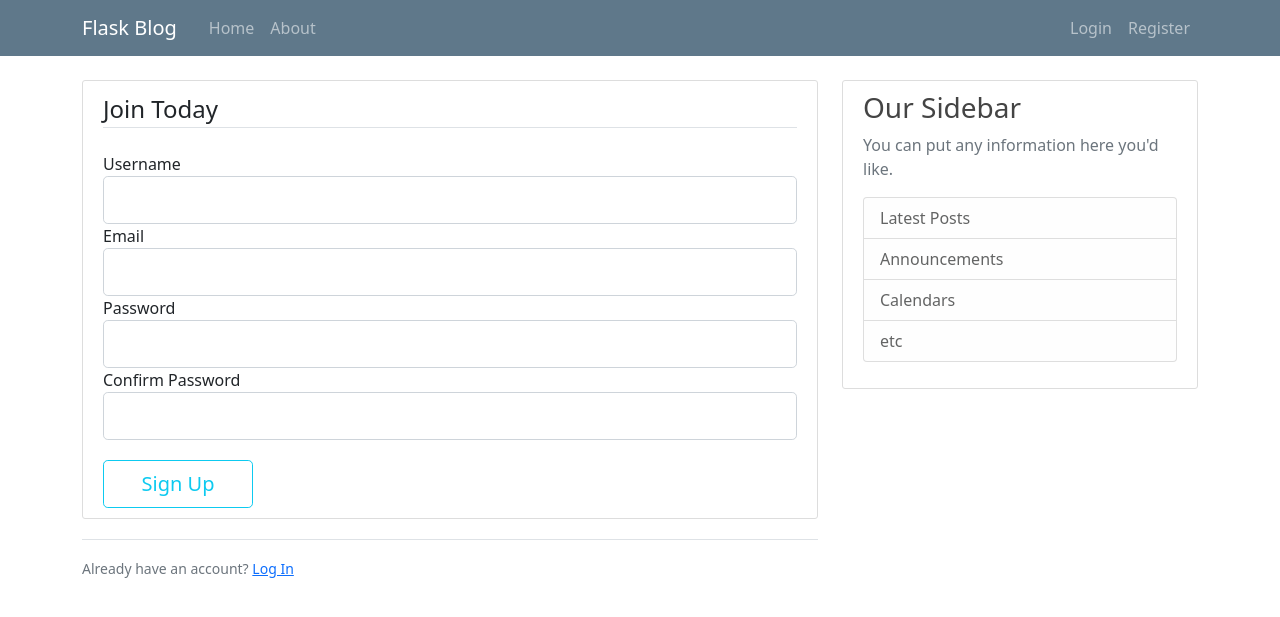
After one commit to hrdkmishra/blog-flask, a Flask app: page /register in a window 1280 px wide. The commit adds this page. Shown: the top 617 px of the page. Run offline with Flask 2, Linux system fonts and the light colour scheme.

```diff
--- a/app.py
+++ b/app.py
@@ -1,6 +1,9 @@
-from flask import Flask, render_template, url_for
+from flask import Flask, render_template, url_for, flash, redirect
+from forms import RegistrationForm, LoginForm
 
 app = Flask(__name__)
+
+app.config['SECRET_KEY'] = '777a8e3e7f7b33e356669e1a2668a3d6'
 
 posts = [
     {
@@ -29,5 +32,20 @@ def about():
     return render_template('about.html', title='Abouts')
 
 
+@app.route('/register', methods=['GET', 'POST'])
+def register():
+    form = RegistrationForm()
+    if form.validate_on_submit():
+        flash(f'Account created for {form.username.data}!', 'success')
+        return redirect(url_for('home'))
+    return render_template('register.html', title='Register', form=form)
+
+
+@app.route('/login')
+def login():
+    form = LoginForm()
+    return render_template('login.html', title='Login')
+
+
 if __name__ == '__main__':
     app.run(debug=True)
--- /dev/null
+++ b/forms.py
@@ -0,0 +1,18 @@
+from flask_wtf import FlaskForm
+from wtforms import StringField, PasswordField, SubmitField, BooleanField
+from wtforms.validators import DataRequired, Length,Email, EqualTo
+
+
+class RegistrationForm(FlaskForm):
+    username = StringField('Username',validators=[DataRequired(), Length(min=2, max=20)])
+    email = StringField('Email',validators=[DataRequired(), Email()])
+    password = PasswordField('Password', validators=[DataRequired()])
+    confirm_password = PasswordField('Confirm Password', validators=[DataRequired(), EqualTo('password')])
+    submit = SubmitField('Sign Up')
+
+
+class LoginForm(FlaskForm):
+    email = StringField('Email',validators=[DataRequired(), Email()])
+    password = PasswordField('Password', validators=[DataRequired()])
+    remember = BooleanField('Remember Me')
+    submit = SubmitField('Login')
--- a/templates/about.html
+++ b/templates/about.html
@@ -1,4 +1,3 @@
-{% extends 'deafultLayout.html' %}
-{% block content %}
-    <h1>about us</h1>
+{% extends 'default.html' %} {% block content %}
+<h1>about us</h1>
 {% endblock content %}
--- a/templates/deafultLayout.html
+++ b/templates/default.html
@@ -36,6 +36,15 @@
     <main role="main" class="container" style="padding-top: 80px;">
       <div class="row">
         <div class="col-md-8">
+            {% with messages = get_flashed_messages(with_categories=True)  %}
+                {% if messages %}
+                    {% for category, message in messages %}
+                        <div class="alert alert-{{ category }}">
+                            {{ message }}
+                        </div>
+                    {% endfor %}
+                {% endif %}
+            {% endwith %}
           {% block content %}{% endblock %}
         </div>
         <div class="col-md-4">
--- /dev/null
+++ b/templates/register.html
@@ -0,0 +1,35 @@
+{% extends "default.html" %} {% block content %}
+<div class="content-section">
+  <form method="POST" action="">
+    {{ form.hidden_tag() }}
+    <fieldset class="form-group">
+      <legend class="border-bottom mb-4">Join Today</legend>
+      <div class="form-group">
+        {{ form.username.label(class="form-control-label") }}
+        {{form.username(class="form-control form-control-lg") }}
+      </div>
+      <div class="form-group">
+        {{ form.email.label(class="form-control-label") }}
+        {{form.email(class="form-control form-control-lg") }}
+      </div>
+      <div class="form-group">
+        {{ form.password.label(class="form-control-label") }}
+        {{form.password(class="form-control form-control-lg") }}
+      </div>
+      <div class="form-group">
+        {{ form.confirm_password.label(class="form-control-label") }}
+        {{form.confirm_password(class="form-control form-control-lg") }}
+      </div>
+    </fieldset>
+    <div class="form-group">
+      {{ form.submit(class="btn btn-outline-info btn-lg px-4
+      py-2",style="margin-top: 20px; width: 150px") }}
+    </div>
+  </form>
+</div>
+<div class="border-top pt-3">
+  <small class="text-muted">
+    Already have an account? <a href="{{ url_for('login') }}">Log In</a>
+  </small>
+</div>
+{% endblock %}
```
Also changed, not shown: templates/home.html (+2 -5 lines), templates/login.html (added).
